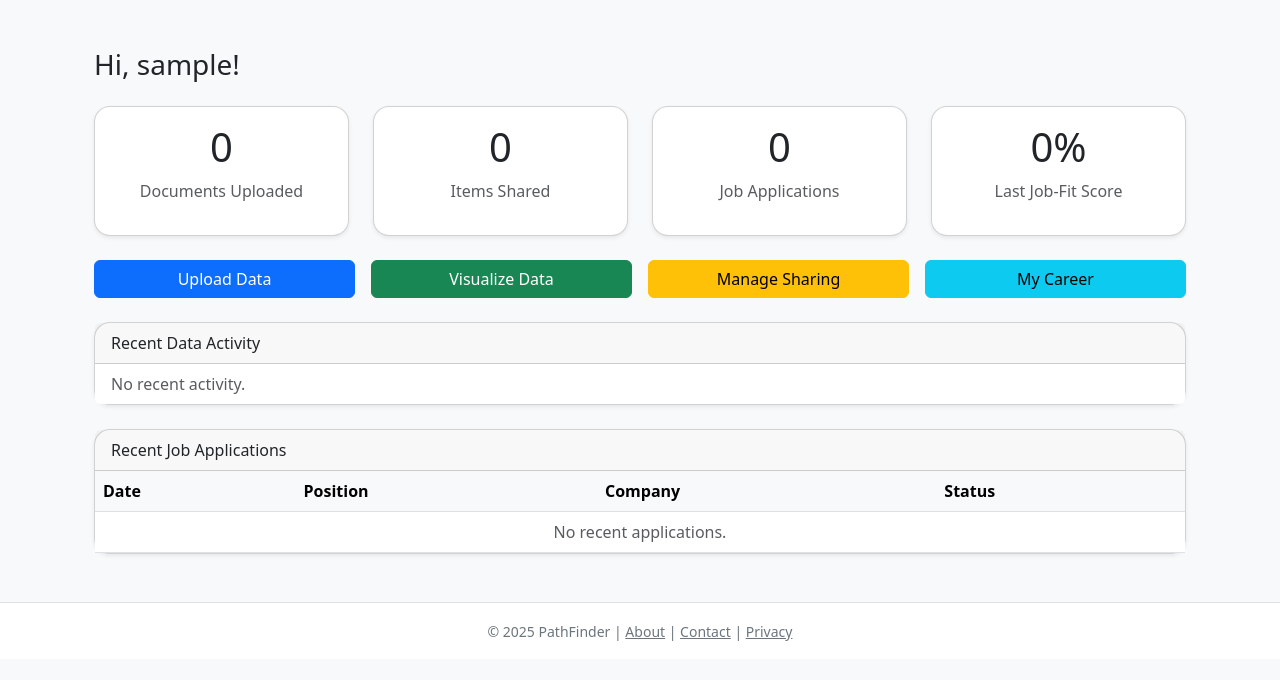
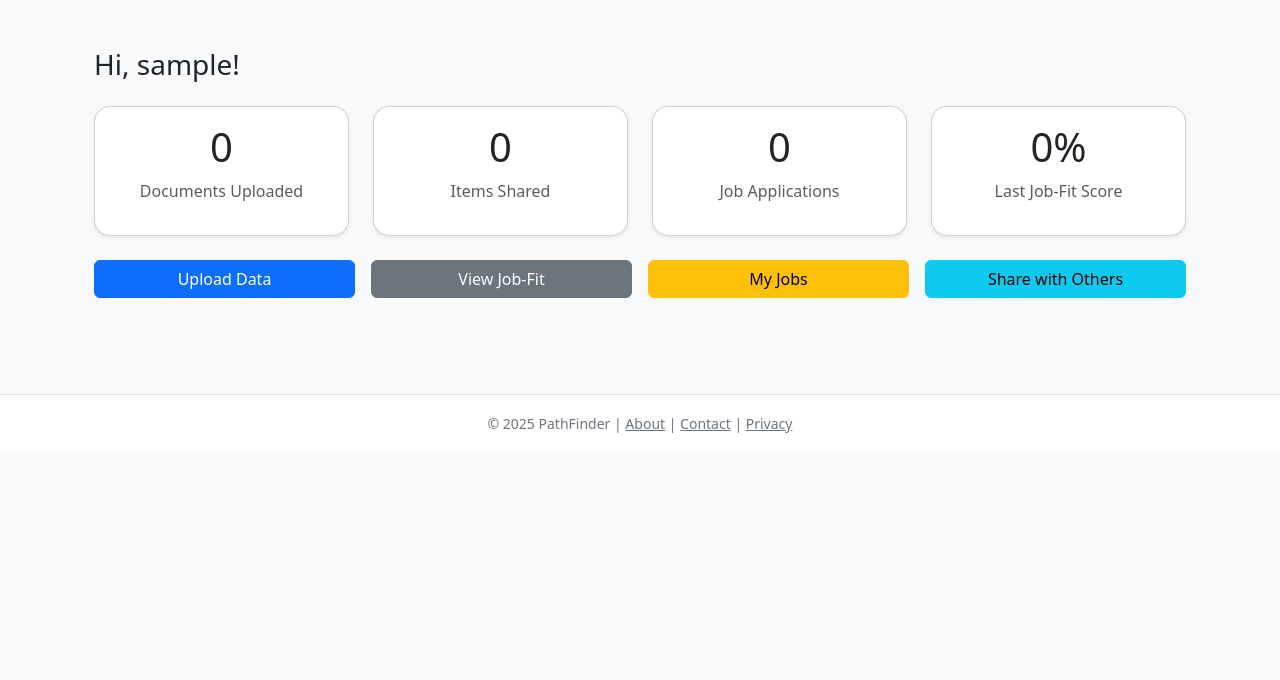
Before and after one commit to Viloetsisi/AgileWeb_group_project, a Flask app: page /dashboard in a window 1280 px wide. Shown: the part 56-736 px from the top of the page. Run offline with Flask 2, Linux system fonts and the light colour scheme; the visitor is signed in with stand-in values (Sample User, id 1); data that the repository does not hold is empty.

Commit message:
Replace Edit Profile button with Share-With-Others and get accurate score

```diff
--- a/templates/dashboard.html
+++ b/templates/dashboard.html
@@ -4,6 +4,7 @@
 
 {% block content %}
 <div class="container">
+  <!-- Greeting -->
   <h2 class="h3 mb-4">Hi, {{ session.get('username', 'User') }}!</h2>
 
   <!-- Summary Cards -->
@@ -43,59 +44,18 @@
   </div>
 
   <!-- Quick Actions -->
-  <div class="row g-3 mb-4">
+  <div class="row g-3 mb-5">
     <div class="col-md-3">
       <a href="{{ url_for('upload_document') }}" class="btn btn-primary w-100">Upload Data</a>
     </div>
     <div class="col-md-3">
-      <a href="{{ url_for('visualize') }}" class="btn btn-success w-100">Visualize Data</a>
+      <a href="{{ url_for('visualize') }}" class="btn btn-secondary w-100">View Job-Fit</a>
     </div>
     <div class="col-md-3">
-      <a href="{{ url_for('share') }}" class="btn btn-warning w-100">Manage Sharing</a>
+      <a href="{{ url_for('jobs') }}" class="btn btn-warning w-100">My Jobs</a>
     </div>
     <div class="col-md-3">
-      <a href="{{ url_for('jobs') }}" class="btn btn-info w-100">My Career</a>
-    </div>
-  </div>
-
-  <!-- Recent Data Activity -->
-  <div class="card shadow-sm mb-4">
-    <div class="card-header">Recent Data Activity</div>
-    <ul class="list-group list-group-flush">
-      {% for item in recent %}
-        <li class="list-group-item">{{ item }}</li>
-      {% else %}
-        <li class="list-group-item text-muted">No recent activity.</li>
-      {% endfor %}
-    </ul>
-  </div>
-
-  <!-- Recent Job Applications -->
-  <div class="card shadow-sm">
-    <div class="card-header">Recent Job Applications</div>
-    <div class="table-responsive">
-      <table class="table mb-0">
-        <thead class="table-light">
-          <tr>
-            <th scope="col">Date</th>
-            <th scope="col">Position</th>
-            <th scope="col">Company</th>
-            <th scope="col">Status</th>
-          </tr>
-        </thead>
-        <tbody>
-          {% for app in (job_apps|default([]))[:5] %}
-          <tr>
-            <td>{{ app.application_date.strftime('%Y-%m-%d') }}</td>
-            <td>{{ app.job_title }}</td>
-            <td>{{ app.company_name }}</td>
-            <td>{{ app.status.capitalize() }}</td>
-          </tr>
-          {% else %}
-          <tr><td colspan="4" class="text-center text-muted">No recent applications.</td></tr>
-          {% endfor %}
-        </tbody>
-      </table>
+      <a href="{{ url_for('share') }}" class="btn btn-info w-100">Share with Others</a>
     </div>
   </div>
 </div>
```
